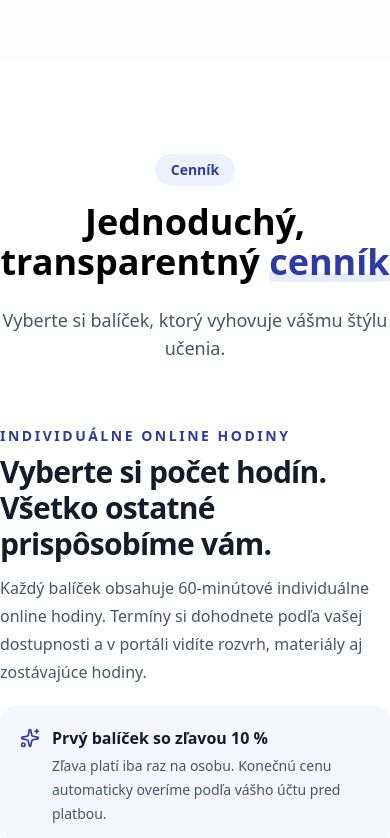
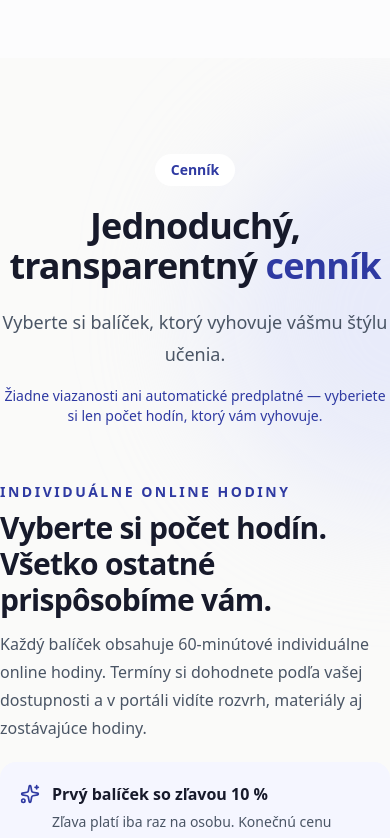
Before and after one commit to 505hits/mundus, a Next.js app: page / in a window 390 px wide. Shown: the part 8180-9018 px from the top of the page. Built offline with nearby package versions, Linux system fonts and the light colour scheme; no server answers.

Commit message:
Harmonize public pricing section with portal design

```diff
--- a/src/components/PricingSection.tsx
+++ b/src/components/PricingSection.tsx
@@ -9,44 +9,52 @@ const fadeInUp = {
   visible: { opacity: 1, y: 0, transition: { duration: 0.5 } },
 };
 
-export default function PricingSection({ paymentsAvailable = false, signupAvailable = false }: { paymentsAvailable?: boolean; signupAvailable?: boolean }) {
-    const { t } = useLanguage();
+export default function PricingSection({
+  paymentsAvailable = false,
+  signupAvailable = false,
+}: {
+  paymentsAvailable?: boolean;
+  signupAvailable?: boolean;
+}) {
+  const { t, language } = useLanguage();
+  const sk = language === "sk";
 
   return (
-        <section id="pricing" className="section bg-white py-24 relative overflow-hidden">
-            {/* Background Decorations */}
-            <div className="absolute top-0 left-0 w-full h-full overflow-hidden pointer-events-none">
-                <div className="absolute top-1/4 -right-64 w-96 h-96 bg-blue-200/30 rounded-full blur-3xl" />
-                <div className="absolute bottom-1/4 -left-64 w-96 h-96 bg-indigo-200/30 rounded-full blur-3xl" />
+    <section id="pricing" className="relative overflow-hidden bg-[#FAFAF9] py-24">
+      <div className="pointer-events-none absolute inset-0 overflow-hidden">
+        <div className="absolute -right-52 top-16 h-96 w-96 rounded-full bg-[#DDE2FB]/60 blur-3xl" />
+        <div className="absolute -left-52 bottom-10 h-80 w-80 rounded-full bg-[#E8EAF8]/70 blur-3xl" />
       </div>
 
       <div className="container relative z-10">
-                {/* Header */}
         <motion.div
           initial="hidden"
           whileInView="visible"
           viewport={{ once: true, margin: "-100px" }}
           variants={fadeInUp}
-                    className="section-header text-center mb-16"
+          className="mx-auto mb-14 max-w-3xl text-center"
         >
-                    <span className="section-label inline-block px-4 py-1.5 rounded-full bg-[#EEF2FF] text-[#2F3AA2] font-semibold text-sm mb-4">
+          <span className="inline-block rounded-full border border-[#DDE2FB] bg-white px-4 py-1.5 text-sm font-semibold text-[#2F3AA2] shadow-sm">
             {t.pricing.label}
           </span>
-                    <h2 className="section-title text-4xl md:text-5xl font-bold mb-6">
-                        {t.pricing.titleStart} <span className="accent-word relative inline-block text-[#2F3AA2]">
-                            {t.pricing.titleEnd}
-                            <svg className="absolute w-full h-3 bottom-0 left-0 text-indigo-200 -z-10 opacity-40" viewBox="0 0 100 10" preserveAspectRatio="none">
-                                <path d="M0 5 Q 50 10 100 5" stroke="currentColor" strokeWidth="8" fill="none" />
-                            </svg>
-                        </span>
+
+          <h2 className="mt-5 text-4xl font-semibold tracking-tight text-[#171A2B] md:text-5xl">
+            {t.pricing.titleStart}{" "}
+            <span className="text-[#2F3AA2]">{t.pricing.titleEnd}</span>
           </h2>
-                    <p className="section-subtitle text-lg text-gray-600 max-w-2xl mx-auto">
+
+          <p className="mx-auto mt-5 max-w-2xl text-lg leading-8 text-gray-600">
             {t.pricing.subtitle}
+          </p>
+
+          <p className="mt-4 text-sm font-medium text-[#2F3AA2]">
+            {sk
+              ? "Žiadne viazanosti ani automatické predplatné — vyberiete si len počet hodín, ktorý vám vyhovuje."
+              : "No contracts or automatic subscription — simply choose the number of lessons that suits you."}
           </p>
         </motion.div>
 
         <PurchasePackages paymentsAvailable={paymentsAvailable} signupAvailable={signupAvailable} />
-
       </div>
     </section>
   );
```
Lines whose indentation alone changed are shown as unchanged.
